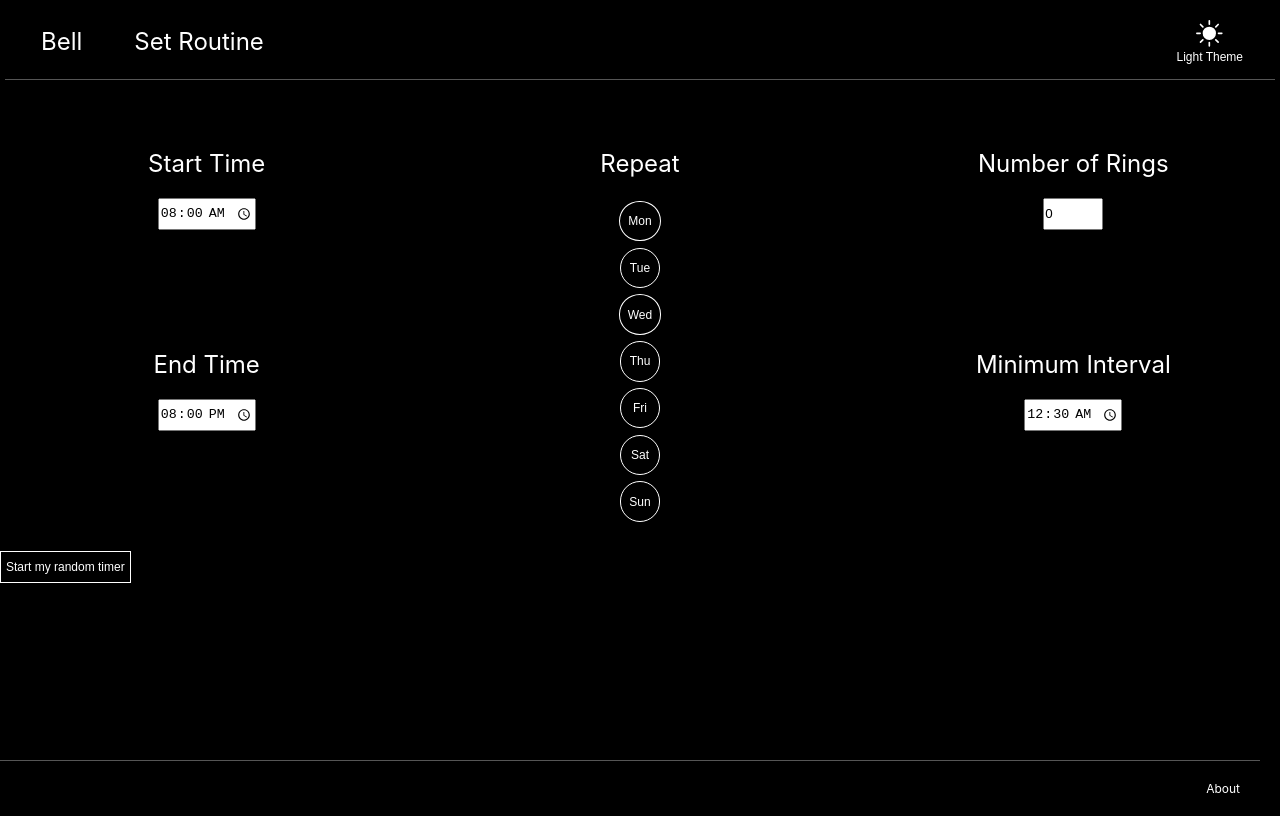
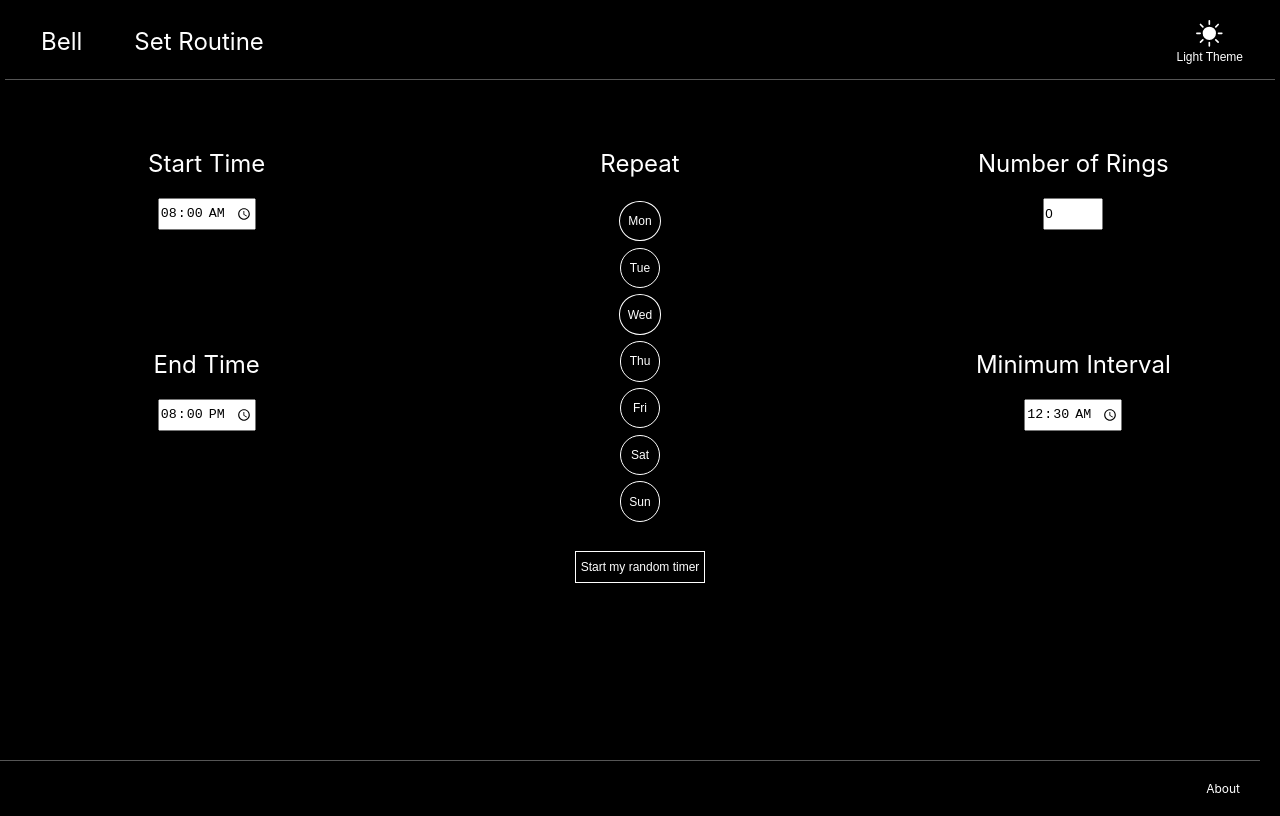
Before and after one commit to GPSPic/RandomBellWeb, a React (Create React App) app: page /setRoutine in a window 1280 px wide. Built offline with nearby package versions, Linux system fonts and the light colour scheme.

Commit message:
refactored states to container

```diff
--- a/src/components/SetRoutine/DayButton.js
+++ b/src/components/SetRoutine/DayButton.js
@@ -6,7 +6,9 @@ import { ThemeContext } from "../../containers/Container";
 const DayButton = ({ day, handleSelectedDay, buttonSelected }) => {
   const theme = useContext(ThemeContext);
   const buttonBackground = "day-button-" + theme;
-  const buttonSelectedTheme = buttonSelected + "-" + theme
+  const buttonSelectedTheme = buttonSelected + "-" + theme;
+
+  // console.log(buttonSelectedTheme);
 
   const handleClick = (e) => {
     e.preventDefault();
@@ -17,7 +19,13 @@ const DayButton = ({ day, handleSelectedDay, buttonSelected }) => {
     <button
       id={day}
       value={day}
-      className={`${day}` + "-button day-button " + buttonBackground + " " + buttonSelectedTheme}
+      className={
+        `${day}` +
+        "-button day-button " +
+        buttonBackground +
+        " " +
+        buttonSelectedTheme
+      }
       onClick={handleClick}
     >
       <div className="button-sizer">
--- a/src/components/SetRoutine/DaysOfWeek.js
+++ b/src/components/SetRoutine/DaysOfWeek.js
@@ -3,8 +3,7 @@ import DayButton from "./DayButton";
 import "./SetRoutine.css";
 import "../../helpers/colours.css";
 
-const DaysOfWeek = ({daysSelected, handleSelectedDay}) => {
-
+const DaysOfWeek = ({ daysSelected, handleSelectedDay }) => {
   const daysOfWeek = [
     "monday",
     "tuesday",
--- a/src/components/SetRoutine/SetRoutine.js
+++ b/src/components/SetRoutine/SetRoutine.js
@@ -9,42 +9,19 @@ import SubmitButton from "./SubmitButton";
 import "../../helpers/colours.css";
 import "./SetRoutine.css";
 
-const SetRoutine = () => {
-  const [startTime, setStartTime] = useState("08:00");
-  const [endTime, setEndTime] = useState("20:00");
-  const [ringNum, setRingNum] = useState(0);
-  const [minInterval, setMinInterval] = useState("00:30");
-  const [daysSelected, setDaysSelected] = useState({
-    monday: false,
-    tuesday: false,
-    wednesday: false,
-    thursday: false,
-    friday: false,
-    saturday: false,
-    sunday: false,
-  });
 
-  const handleStartTimeChange = (timeValue) => {
-    setStartTime(timeValue);
-  };
-  const handleEndTimeChange = (timeValue) => {
-    setEndTime(timeValue);
-  };
-
-  const handleRingNumChange = (num) => {
-    setRingNum(num);
-  };
-
-  const handleMinIntChange = (interval) => {
-    setMinInterval(interval);
-  };
-
-  const handleSelectedDay = (dayValue) => {
-    const newDaysSelected = { ...daysSelected };
-    newDaysSelected[dayValue] = !daysSelected[dayValue];
-    setDaysSelected(newDaysSelected);
-  };
-
+const SetRoutine = ({
+  startTime,
+  endTime,
+  minInterval,
+  ringNum,
+  daysSelected,
+  handleStartTimeChange,
+  handleEndTimeChange,
+  handleRingNumChange,
+  handleMinIntChange,
+  handleSelectedDay,
+}) => {
   return (
     <main className="routine-main">
       <div className="routine-box">
@@ -61,7 +38,7 @@ const SetRoutine = () => {
           </div>
 
           <DaysOfWeek
-            daysSelected={{ daysSelected }}
+            daysSelected={daysSelected}
             handleSelectedDay={handleSelectedDay}
           />
 
--- a/src/components/SetRoutine/SubmitButton.js
+++ b/src/components/SetRoutine/SubmitButton.js
@@ -4,40 +4,19 @@ import SmallText from "../texts/SmallText";
 import { ThemeContext } from "../../containers/Container";
 import "./SetRoutine.css";
 import "../../helpers/colours.css";
-import { Link } from "react-router-dom";
 
-const SubmitButton = ({
-  startTime,
-  endTime,
-  minInterval,
-  ringNum,
-  daysSelected,
-}) => {
+const SubmitButton = () => {
   const theme = useContext(ThemeContext);
   const submitButtonTheme = "sbt-btn-" + theme;
 
   const handleClick = (e) => {
     e.preventDefault();
-    const routine = {
-      startTime: startTime,
-      endTime: endTime,
-      ringNum: ringNum,
-      minInterval: minInterval,
-      daysSelected: daysSelected,
-    };
   };
 
   return (
-    // <div className="link-sbt-btn">
-      <Link to="/">
-        <button
-          className={"sbt-btn " + submitButtonTheme}
-          onClick={handleClick}
-        >
-          <SmallText text="Start my random timer" />
-        </button>
-      </Link>
-    // </div>
+    <button className={"sbt-btn " + submitButtonTheme} onClick={handleClick}>
+      <SmallText text="Start my random timer" />
+    </button>
   );
 };
 
--- a/src/containers/Container.js
+++ b/src/containers/Container.js
@@ -14,8 +14,41 @@ export const ThemeContext = createContext(null);
 
 const Container = () => {
   const [theme, setTheme] = useState("dark");
+  const [startTime, setStartTime] = useState("08:00");
+  const [endTime, setEndTime] = useState("20:00");
+  const [ringNum, setRingNum] = useState(0);
+  const [minInterval, setMinInterval] = useState("00:30");
+  const [daysSelected, setDaysSelected] = useState({
+    monday: false,
+    tuesday: false,
+    wednesday: false,
+    thursday: false,
+    friday: false,
+    saturday: false,
+    sunday: false,
+  });
+  const containerThemeClass = "container-" + theme;
 
-  const containerThemeClass = "container-" + theme;
+  const handleStartTimeChange = (timeValue) => {
+    setStartTime(timeValue);
+  };
+  const handleEndTimeChange = (timeValue) => {
+    setEndTime(timeValue);
+  };
+
+  const handleRingNumChange = (num) => {
+    setRingNum(num);
+  };
+
+  const handleMinIntChange = (interval) => {
+    setMinInterval(interval);
+  };
+
+  const handleSelectedDay = (dayValue) => {
+    const newDaysSelected = { ...daysSelected };
+    newDaysSelected[dayValue] = !daysSelected[dayValue];
+    setDaysSelected(newDaysSelected);
+  };
 
   const switchTheme = function () {
     if (theme === "dark") {
@@ -33,7 +66,23 @@ const Container = () => {
             <Header switchTheme={switchTheme} />
             <Routes>
               <Route path="/" element={<HomePage />} />
-              <Route path="/setRoutine" element={<SetRoutine />} />
+              <Route
+                path="/setRoutine"
+                element={
+                  <SetRoutine
+                    startTime={startTime}
+                    endTime={endTime}
+                    ringNum={ringNum}
+                    minInterval={minInterval}
+                    daysSelected={daysSelected}
+                    handleStartTimeChange={handleStartTimeChange}
+                    handleEndTimeChange={handleEndTimeChange}
+                    handleRingNumChange={handleRingNumChange}
+                    handleMinIntChange={handleMinIntChange}
+                    handleSelectedDay={handleSelectedDay}
+                  />
+                }
+              />
               <Route path="/about" element={<About />} />
               <Route path="/*" element={<PageNotFound />} />
             </Routes>
```
